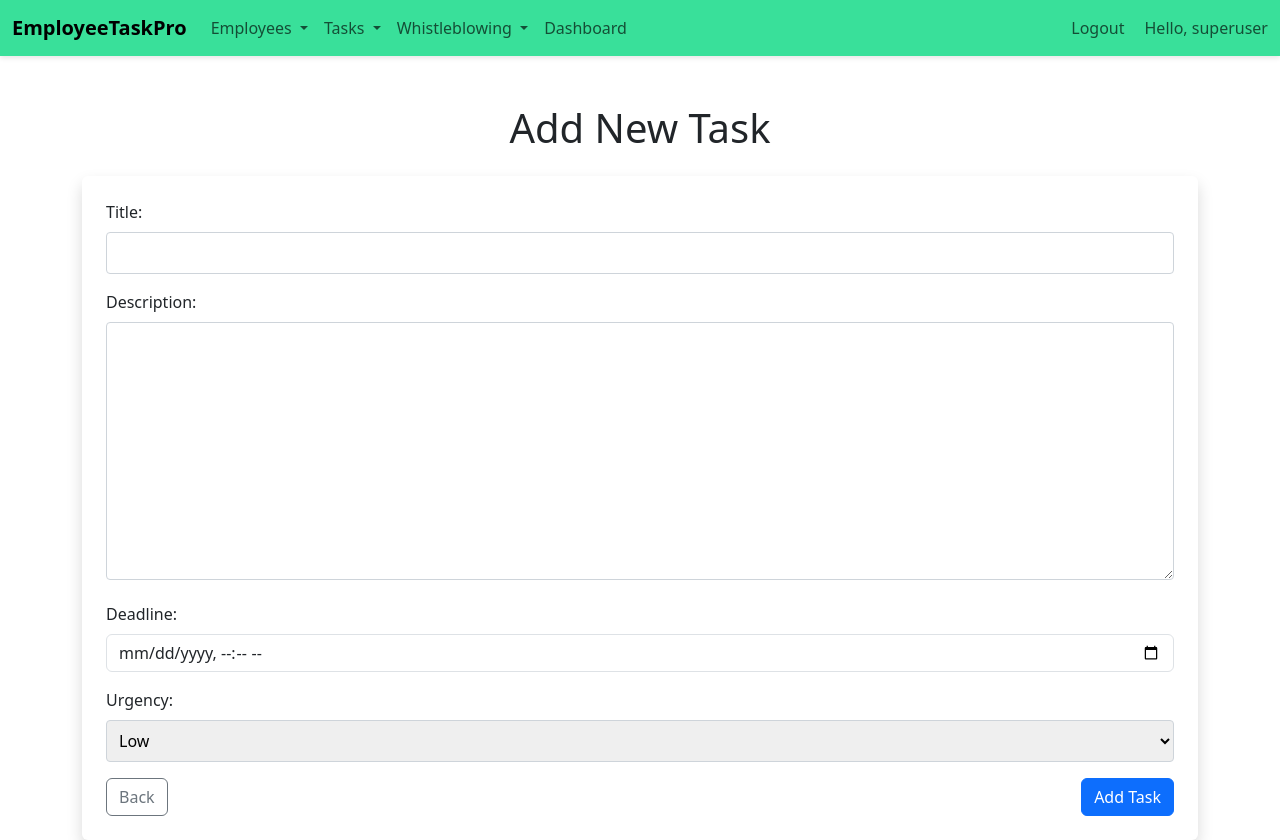
After one commit to nadermasri/employeetaskpro, a Django app: page /emp/add-task/ in a window 1280 px wide. The commit adds this page. Run offline with Django 4.2, Linux system fonts and the light colour scheme; a user stored in the database is signed in.

Commit message:
added a the add task, assign task, and weights functions

```diff
--- a/emp/forms.py
+++ b/emp/forms.py
@@ -1,23 +1,42 @@
 from django import forms
-from .models import Task, Emp, WhistleblowingCase, CaseConversation
+from .models import Task, Emp, WhistleblowingCase, CaseConversation, TaskAssignee
 from django_select2 import forms as s2forms
+from django.forms import DateTimeInput
 
-
-
-
-class TaskAssignForm(forms.ModelForm):
+class TaskForm(forms.ModelForm):
     class Meta:
         model = Task
-        fields = ['title', 'description', 'assignees', 'deadline', 'urgency']
+        fields = ['title', 'description', 'deadline', 'urgency']
         widgets = {
-            'deadline': forms.DateTimeInput(attrs={'type': 'datetime-local'}),
-            'description': forms.Textarea(attrs={'rows': 3}),
-            'assignees': s2forms.Select2MultipleWidget,
+            'deadline': DateTimeInput(attrs={'type': 'datetime-local', 'class': 'form-control'}, format='%Y-%m-%dT%H:%M'),
         }
 
     def __init__(self, *args, **kwargs):
+        super(TaskForm, self).__init__(*args, **kwargs)
+        initial_deadline = self.initial.get('deadline')
+        if initial_deadline:
+            # Format the date to match the datetime-local input requirements
+            self.initial['deadline'] = initial_deadline.strftime('%Y-%m-%dT%H:%M')
+
+class TaskAssignForm(forms.ModelForm):
+    emp = forms.ModelChoiceField(
+        queryset=Emp.objects.all(),
+        label="Employee",
+        required=True
+    )
+    weight = forms.IntegerField(min_value=1, max_value=100, help_text="Percentage of responsibility")
+
+    class Meta:
+        model = TaskAssignee
+        fields = ['emp', 'weight']
+
+    def __init__(self, *args, **kwargs):
         super(TaskAssignForm, self).__init__(*args, **kwargs)
-        self.fields['assignees'].queryset = Emp.objects.all()  # Or any other queryset you wish to use
+        # Assuming you might want to filter employees or make adjustments based on the instance
+        if 'instance' in kwargs:
+            self.fields['emp'].queryset = Emp.objects.exclude(id=kwargs['instance'].emp.id)
+
+
 class TaskUpdateForm(forms.ModelForm):
     class Meta:
         model = Task
--- a/emp/models.py
+++ b/emp/models.py
@@ -30,8 +30,6 @@ class Emp(models.Model):
 class Task(models.Model):
     title = models.CharField(max_length=200)
     description = models.TextField(blank=True, null=True)
-
-    assignees = models.ManyToManyField(Emp, related_name='tasks')
     deadline = models.DateTimeField(null=True, blank=True)
     feedback = models.TextField(blank=True, null=True)
 
--- a/emp/urls.py
+++ b/emp/urls.py
@@ -11,7 +11,6 @@ urlpatterns = [
     path("delete-emp/<int:emp_id>", delete_emp, name='delete_emp'),
     path("update-emp/<int:emp_id>", update_emp, name='update_emp'),
     path("do-update-emp/<int:emp_id>", do_update_emp, name='do_update_emp'),
-    path("assign-task/", assign_task, name='assign_task'),
     path("my-tasks/", my_tasks, name='my_tasks'),
     path('hr-tasks/', hr_task_overview, name='hr_task_overview'),
     path('emp-dashboard/', emp_dashboard, name='emp_dashboard'),
@@ -24,6 +23,9 @@ urlpatterns = [
     path('delete-task/<int:task_id>/', delete_task, name='delete_task'),
     path('calendar/', calendar_view, name='calendar-view'),
     path('api/events/', event_data, name='api-events'),
+    path('add-task/', add_task, name='add_task'),  # URL for adding a new task
+    path('assign-task/<int:task_id>/', assign_task, name='assign_task'),  # URL for assigning a task
+    path('update_weights/<int:task_id>/', update_weights, name='update_weights'),  # Add this line
 
 
 
--- a/emp/views.py
+++ b/emp/views.py
@@ -1,7 +1,7 @@
 from django.shortcuts import redirect, render, get_object_or_404
 from django.http import HttpResponse
-from .models import Emp, Task, WhistleblowingCase, CaseConversation, Feedback
-from .forms import TaskAssignForm, WhistleblowingForm, ConversationForm
+from .models import Emp, Task, WhistleblowingCase, CaseConversation, Feedback, TaskAssignee
+from .forms import TaskAssignForm, WhistleblowingForm, ConversationForm, TaskForm
 from django.utils import timezone
 from django.contrib.auth.decorators import login_required
 from django.contrib.auth import authenticate, login
@@ -14,23 +14,36 @@ from datetime import datetime
 from django.http import HttpResponseRedirect
 from django.db.models import Case, When
 from django.http import JsonResponse
-
+from django.forms import inlineformset_factory
+from django.forms import formset_factory, modelformset_factory
+from django.db.models import Count
 
 @login_required
 def emp_home(request):
+    # Get all employees
+    emps = Emp.objects.all()
 
-    if request.user.groups.filter(name='Employee').exists():
-        return redirect('emp:my_tasks')
+    # Iterate through each employee to calculate completed tasks count
+    for emp in emps:
+        # Get tasks assigned to the employee
+        tasks_assigned_to_employee = Task.objects.filter(taskassignee__emp=emp)
 
-    emps = Emp.objects.all()
-    for emp in emps:
-        tasks = Task.objects.filter(assignees=emp)
-        completed_tasks = tasks.filter(status="Completed").count()
-        total_tasks = tasks.count()
-        progress = 100 * completed_tasks / total_tasks if total_tasks > 0 else 0
-        emp.progress = progress  # Augment the Emp object with a progress attribute
+        # Count completed tasks
+        completed_tasks_count = tasks_assigned_to_employee.filter(status='Completed').count()
 
+        # Calculate total tasks count
+        total_tasks_count = tasks_assigned_to_employee.count()
+
+        # Calculate progress percentage
+        progress_percentage = (completed_tasks_count / total_tasks_count) * 100 if total_tasks_count > 0 else 0
+
+        # Assign progress percentage to the employee object
+        emp.progress_percentage = progress_percentage
+
+    # Check if the user is HR or manager
     is_hr_or_manager = request.user.groups.filter(name__in=['HR', 'Manager']).exists()
+
+    # Check if the user is an employee
     is_employee = request.user.groups.filter(name='Employee').exists()
 
     context = {
@@ -147,18 +160,71 @@ def do_update_emp(request, emp_id):
         emp.save()
         return redirect("/emp/home/")
 
+# Adding a new task
 @login_required
-def assign_task(request):
+def add_task(request):
     if request.method == 'POST':
-        form = TaskAssignForm(request.POST)
+        form = TaskForm(request.POST)
         if form.is_valid():
-            task = form.save()
-            # The call to form.save_m2m() is not needed as form.save() already commits the data
-            return redirect('emp:hr_task_overview')  # Adjust the redirect as needed
+            form.save()
+            messages.success(request, "Task added successfully.")
+            return redirect('emp:hr_task_overview')
     else:
-        form = TaskAssignForm()
-    return render(request, 'emp/assign_task.html', {'form': form})
+        form = TaskForm()
+    return render(request, 'emp/add_task.html', {'form': form})
 
+@login_required
+def assign_task(request, task_id):
+    task = get_object_or_404(Task, pk=task_id)
+    unassigned_employees = Emp.objects.exclude(taskassignee__task=task)  # Exclude already assigned employees
+    existing_assignees = TaskAssignee.objects.filter(task=task)
+
+    if request.method == 'POST':
+        selected_emp_ids = request.POST.getlist('employees')
+        weights = request.POST.getlist('weights')
+
+        total_weight = sum(int(weight) for weight in weights)
+
+        if total_weight > 100:
+            messages.error(request, "The sum of weights cannot exceed 100.")
+            return redirect('emp:assign_task', task_id=task_id)
+
+        # Update existing assignees' weights
+        for assignee in existing_assignees:
+            weight = request.POST.get(f"existing_weight_{assignee.id}")  # Get weight from the form
+            if weight:
+                assignee.weight = weight
+                assignee.save()
+
+        # Create new assignees
+        for emp_id, weight in zip(selected_emp_ids, weights):
+            employee = get_object_or_404(Emp, pk=emp_id)
+            TaskAssignee.objects.create(task=task, emp=employee, weight=weight)
+
+        messages.success(request, "Task assigned successfully.")
+        return redirect('emp:hr_task_overview')
+
+    context = {
+        'task': task,
+        'unassigned_employees': unassigned_employees,
+        'existing_assignees': existing_assignees,
+    }
+    return render(request, 'emp/assign_task.html', context)
+
+@login_required
+def update_weights(request, task_id):
+    task = get_object_or_404(Task, pk=task_id)
+
+    if request.method == 'POST':
+        existing_assignees = TaskAssignee.objects.filter(task=task)
+        for assignee in existing_assignees:
+            weight = request.POST.get(f"existing_weight_{assignee.id}")
+            if weight:
+                assignee.weight = weight
+                assignee.save()
+
+        messages.success(request, "Weights updated successfully.")
+    return redirect('emp:hr_task_overview')
 
 @login_required
 def my_tasks(request):
@@ -169,21 +235,23 @@ def my_tasks(request):
         task_id = request.POST.get('task_id')
         new_status = request.POST.get('status')
         # Ensure the task belongs to the user among assignees
-        task = get_object_or_404(Task, id=task_id, assignees=user_emp)
-        task.status = new_status
-        task.save()
+        task_assignee = get_object_or_404(TaskAssignee, task_id=task_id, emp=user_emp)
+        task_assignee.task.status = new_status
+        task_assignee.task.save()
         return HttpResponseRedirect(request.path_info)  # Use path_info to reload the same page
 
-    tasks = Task.objects.filter(assignees=user_emp)  # Retrieve tasks where the user is one of the assignees
+    # Retrieve task assignees associated with the user
+    task_assignees = TaskAssignee.objects.filter(emp=user_emp).select_related('task')
+
     if sort == 'urgency':
-        tasks = tasks.order_by(Case(
-            When(urgency='High', then=1),
-            When(urgency='Medium', then=2),
-            When(urgency='Low', then=3),
+        task_assignees = task_assignees.order_by(Case(
+            When(task__urgency='High', then=1),
+            When(task__urgency='Medium', then=2),
+            When(task__urgency='Low', then=3),
             default=4
         ))
     else:  # Default sort by deadline
-        tasks = tasks.order_by('deadline')
+        task_assignees = task_assignees.order_by('task__deadline')
 
     status_to_progress = {
         'Not Started': 0,
@@ -192,15 +260,15 @@ def my_tasks(request):
     }
 
     tasks_with_progress = [{
-        'task': task,
-        'assignees': task.assignees.all(),  # .all() is used to get all related Emp objects
-        'progress': status_to_progress.get(task.status, 0),
-        'status': task.status
-    } for task in tasks]
+        'task_assignee': task_assignee,
+        'progress': status_to_progress.get(task_assignee.task.status, 0),
+        'status': task_assignee.task.status
+    } for task_assignee in task_assignees]
 
     context = {
         'tasks_with_progress': tasks_with_progress,
         'user_emp': user_emp,
+        'current_sort': sort,
     }
     return render(request, 'emp/my_tasks.html', context)
 
@@ -210,7 +278,7 @@ def hr_task_overview(request):
     if not request.user.groups.filter(name='HR').exists():
         return redirect('emp:emp_home')  # Adjust the redirect as needed
 
-    tasks = Task.objects.all().prefetch_related('assignees')
+    tasks = Task.objects.all().prefetch_related('taskassignee_set__emp')
     context = {'tasks': tasks}
     return render(request, 'emp/hr_task_overview.html', context)
 
@@ -218,12 +286,15 @@ def hr_task_overview(request):
 @login_required
 def emp_dashboard(request):
     user_emp = request.user.emp if hasattr(request.user, 'emp') else None
-    tasks = Task.objects.filter(assignees=user_emp)  # Adjusted to filter with assignees M2M field
+
+    # Retrieve task assignees associated with the user
+    task_assignees = TaskAssignee.objects.filter(emp=user_emp).select_related('task')
+
     # Calculate task progress
     task_progress = {
-        'Not Started': tasks.filter(status='Not Started').count(),
-        'In Progress': tasks.filter(status='In Progress').count(),
-        'Completed': tasks.filter(status='Completed').count(),
+        'Not Started': task_assignees.filter(task__status='Not Started').count(),
+        'In Progress': task_assignees.filter(task__status='In Progress').count(),
+        'Completed': task_assignees.filter(task__status='Completed').count(),
     }
 
     # Calculate percentages for each status
@@ -231,12 +302,12 @@ def emp_dashboard(request):
     task_progress_percentage = {status: (count / total_tasks * 100 if total_tasks > 0 else 0) for status, count in task_progress.items()}
 
     # Get completed tasks
-    completed_tasks = tasks.filter(status='Completed')
+    completed_task_assignees = task_assignees.filter(task__status='Completed')
 
     context = {
         'employee': user_emp,
         'task_progress': task_progress_percentage.items(),
-        'completed_tasks': completed_tasks,
+        'completed_task_assignees': completed_task_assignees,
     }
 
     return render(request, 'emp/emp_dashboard.html', context)
--- /dev/null
+++ b/templates/emp/add_task.html
@@ -0,0 +1,29 @@
+{% load static %}
+<!doctype html>
+<html lang="en">
+<head>
+    <meta charset="utf-8">
+    <meta name="viewport" content="width=device-width, initial-scale=1">
+    <title>Employee Management System - Add Task</title>
+    <link href="https://cdn.jsdelivr.net/npm/bootstrap@5.2.2/dist/css/bootstrap.min.css" rel="stylesheet">
+    <link rel="stylesheet" href="{% static 'css/assigntask.css' %}">
+</head>
+<body>
+    {% include 'emp/navbar.html' %}
+    <div class="container mt-5">
+        <h1 class="text-center mb-4">Add New Task</h1>
+        <div class="task-form shadow p-4 rounded">
+            <form method="post">
+                {% csrf_token %}
+                {{ form.as_p }}
+                <div class="d-flex justify-content-between">
+                    <a href="/emp/home/" class="btn btn-outline-secondary">Back</a>
+                    <button type="submit" class="btn btn-primary">Add Task</button>
+                </div>
+            </form>
+        </div>
+    </div>
+    <!-- Bootstrap JS -->
+    <script src="https://cdn.jsdelivr.net/npm/bootstrap@5.3.0/dist/js/bootstrap.bundle.min.js"></script>
+</body>
+</html>
--- a/templates/emp/hr_task_overview.html
+++ b/templates/emp/hr_task_overview.html
@@ -31,8 +31,8 @@
                 <td>{{ task.title }}</td>
                 <td>{{ task.description }}</td>
                 <td>
-                    {% for assignee in task.assignees.all %}
-                        {{ assignee.firstname }} {{ assignee.lastname }}{% if not forloop.last %}, {% endif %}
+                    {% for assignee in task.taskassignee_set.all %}
+                        <li>{{ assignee.emp.firstname }} {{ assignee.emp.lastname }} - Weight: {{ assignee.weight }}</li>
                     {% endfor %}
                 </td>
                 <td>{{ task.deadline|date:"D, d M Y" }}</td>
@@ -59,6 +59,8 @@
                         {% csrf_token %}
                         <button type="submit" class="btn btn-danger btn-sm">Delete</button>
                     </form>
+                    <!-- Assign employees button -->
+                    <a href="{% url 'emp:assign_task' task.id %}" class="btn btn-info btn-sm mt-2">Assign Employees</a>
                 </td>
             </tr>
             {% empty %}
--- a/templates/emp/navbar.html
+++ b/templates/emp/navbar.html
@@ -35,7 +35,7 @@
                             Tasks
                         </a>
                         <ul class="dropdown-menu" aria-labelledby="navbarDropdownTasks">
-                            <li><a class="dropdown-item" href="/emp/assign-task/">Assign Task</a></li>
+                            <li><a class="dropdown-item" href="/emp/add-task/">Add Task</a></li>
                             <li><a class="dropdown-item" href="/emp/my-tasks/">View Tasks</a></li>
                             <li><a class="dropdown-item" href="/emp/hr-tasks/">Employee Tasks Overview</a></li>
                         </ul>
```
Also changed, not shown: templates/emp/assign_task.html (+37 -23 lines), db.sqlite3, emp/migrations/0015_remove_task_assignees.py (added).
